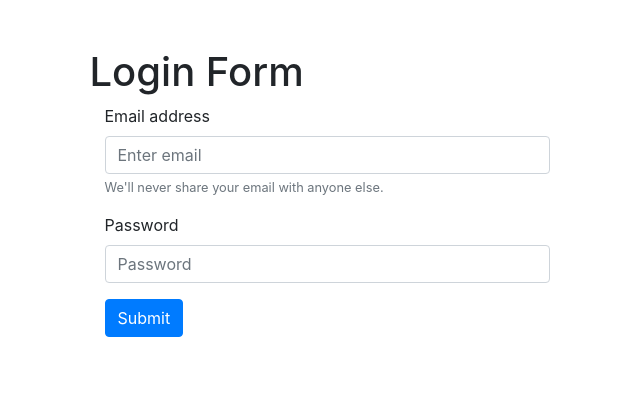
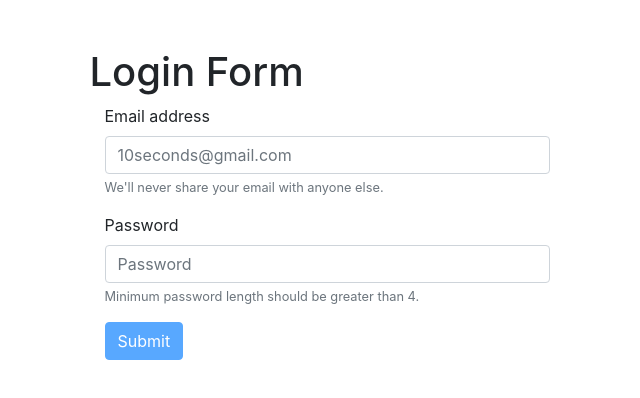
Before and after one commit to ITexpLee/coding-ai, a React (Create React App) app: page /login in a window 1280 px wide. Shown: the top 398 px of the page, without its empty margins (313-953 px from the left). Built offline with nearby package versions, Linux system fonts and the light colour scheme.

Commit message:
implement email and password validation in login component

```diff
--- a/src/components/Login.js
+++ b/src/components/Login.js
@@ -2,24 +2,89 @@ import React, { Component } from "react";
 // import { Route, Link } from "react-router-dom";
 
 class Login extends Component {
+  constructor() {
+    super();
+    this.state = {
+      email: "",
+      password: "",
+      emailError: false
+    };
+  }
+
+  canBeSubmitted() {
+    const { password } = this.state;
+    if (password.length > 4) {
+      return true;
+    }
+    return false;
+  }
+
+  handleOnChange = evt => {
+    this.setState({ [evt.target.name]: evt.target.value, emailError: false });
+  };
+
+  handleLoginSubmit = evt => {
+    evt.preventDefault();
+    const { email, password } = this.state;
+    let re = /^([A-Za-z0-9_\-.+])+@([A-Za-z0-9_\-.])+\.([A-Za-z]{2,})$/;
+    if (!re.test(email)) {
+      this.setState({ emailError: true });
+      return;
+    }
+    if (email === "10seconds@gmail.com" && password === "test@123") {
+      alert("Successful Login !!!");
+      return;
+    }
+    alert("Invalid Credentials !!!");
+  };
+
   render() {
+    let { emailError } = this.state;
     return (
       <div className="login-form">
         <div className="row">
           <div className="col-6 mx-auto mt-5">
             <h1>Login Form </h1>
             <div className="col-12">
-                            <form>
+              <form onSubmit={this.handleLoginSubmit}>
                 <div className="form-group">
                   <label for="exampleInputEmail1">Email address</label>
-                                    <input type="email" className="form-control" id="exampleInputEmail1" aria-describedby="emailHelp" placeholder="Enter email" />
-                                    <small id="emailHelp" className="form-text text-muted">We'll never share your email with anyone else.</small>
+                  <input
+                    type="email"
+                    className={`form-control ${emailError ? "is-invalid" : ""}`}
+                    id="exampleInputEmail1"
+                    aria-describedby="emailHelp"
+                    placeholder="10seconds@gmail.com"
+                    name="email"
+                    onChange={this.handleOnChange}
+                  />
+                  <small id="emailHelp" className="form-text text-muted">
+                    We'll never share your email with anyone else.
+                  </small>
                 </div>
                 <div className="form-group">
                   <label for="exampleInputPassword1">Password</label>
-                                    <input type="password" className="form-control" id="exampleInputPassword1" placeholder="Password" />
+                  <input
+                    type="password"
+                    className="form-control"
+                    id="exampleInputPassword1"
+                    placeholder="Password"
+                    name="password"
+                    onChange={this.handleOnChange}
+                  />
+                  <small id="emailHelp" className="form-text text-muted">
+                    Minimum password length should be greater than 4.
+                  </small>
                 </div>
-                                <button type="submit" className="btn btn-primary">Submit</button>
+                <button
+                  type="submit"
+                  className="btn btn-primary"
+                  disabled={!this.canBeSubmitted()}
+                  type="submit"
+                  onClick={this.handleLoginSubmit}
+                >
+                  Submit
+                </button>
               </form>
             </div>
           </div>
```
Lines whose indentation alone changed are shown as unchanged.
